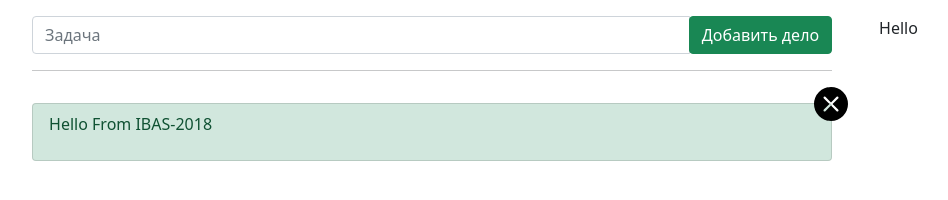
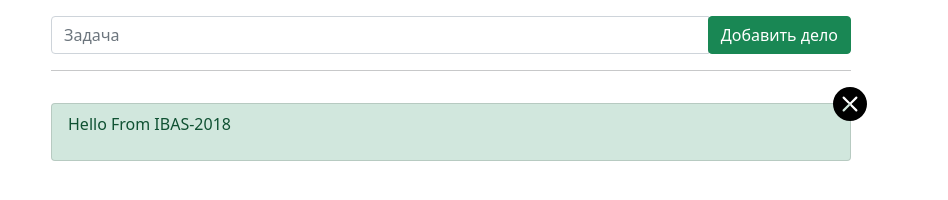
Before and after one commit to v3ctor649/Vue_Practice, a plain HTML site: page index.html in a window 1280 px wide. Shown: the whole page, without its empty margins (189-1137 px from the left). Drawn offline with nearby package versions, Linux system fonts and the light colour scheme.

Commit message:
Удалил див

```diff
--- a/index.html
+++ b/index.html
@@ -104,9 +104,6 @@
                 </li>
             </ul>
         </div>
-        <div>
-            Hello
-        </div>
     </div>
 
     <script>
```
